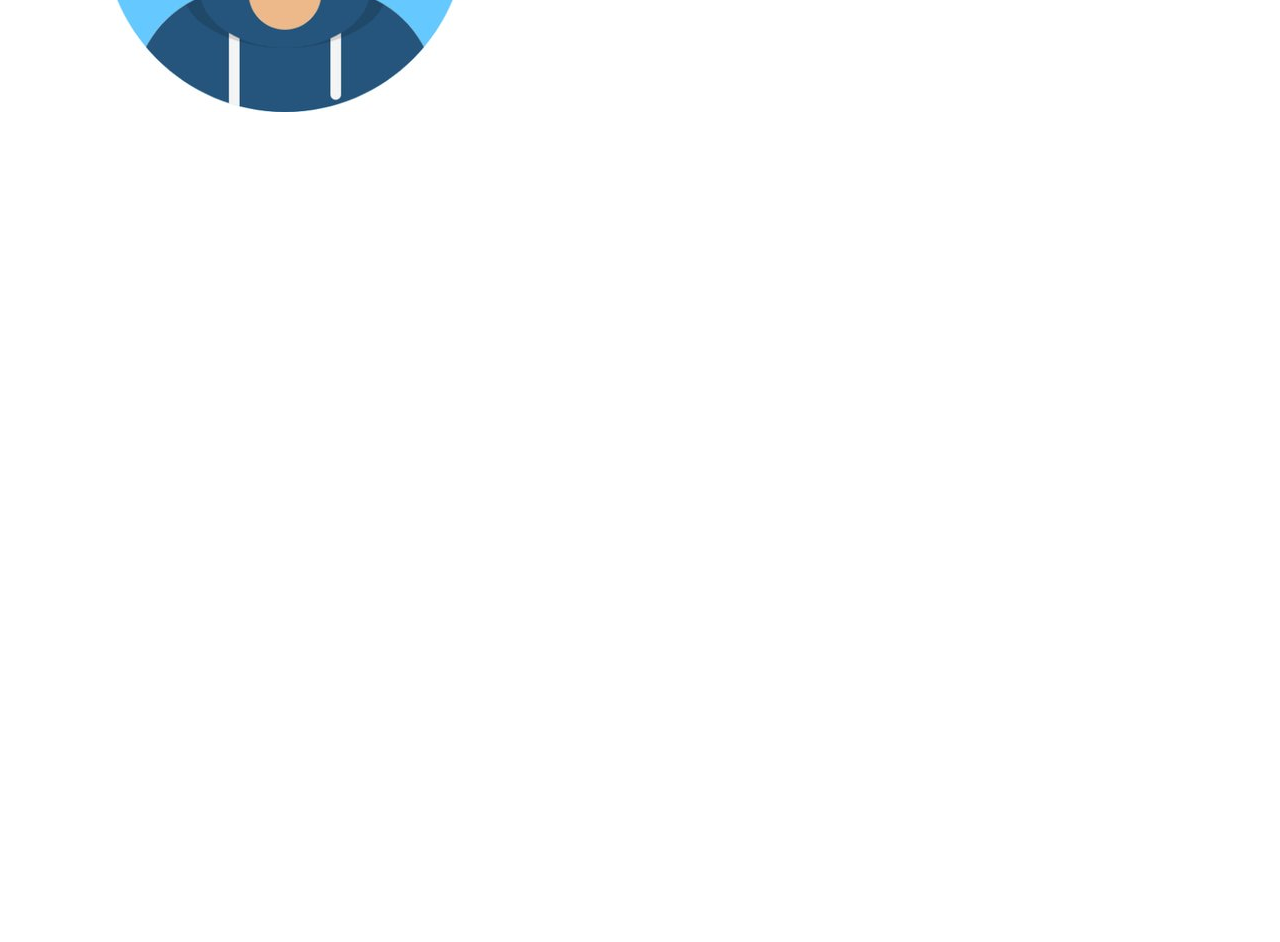
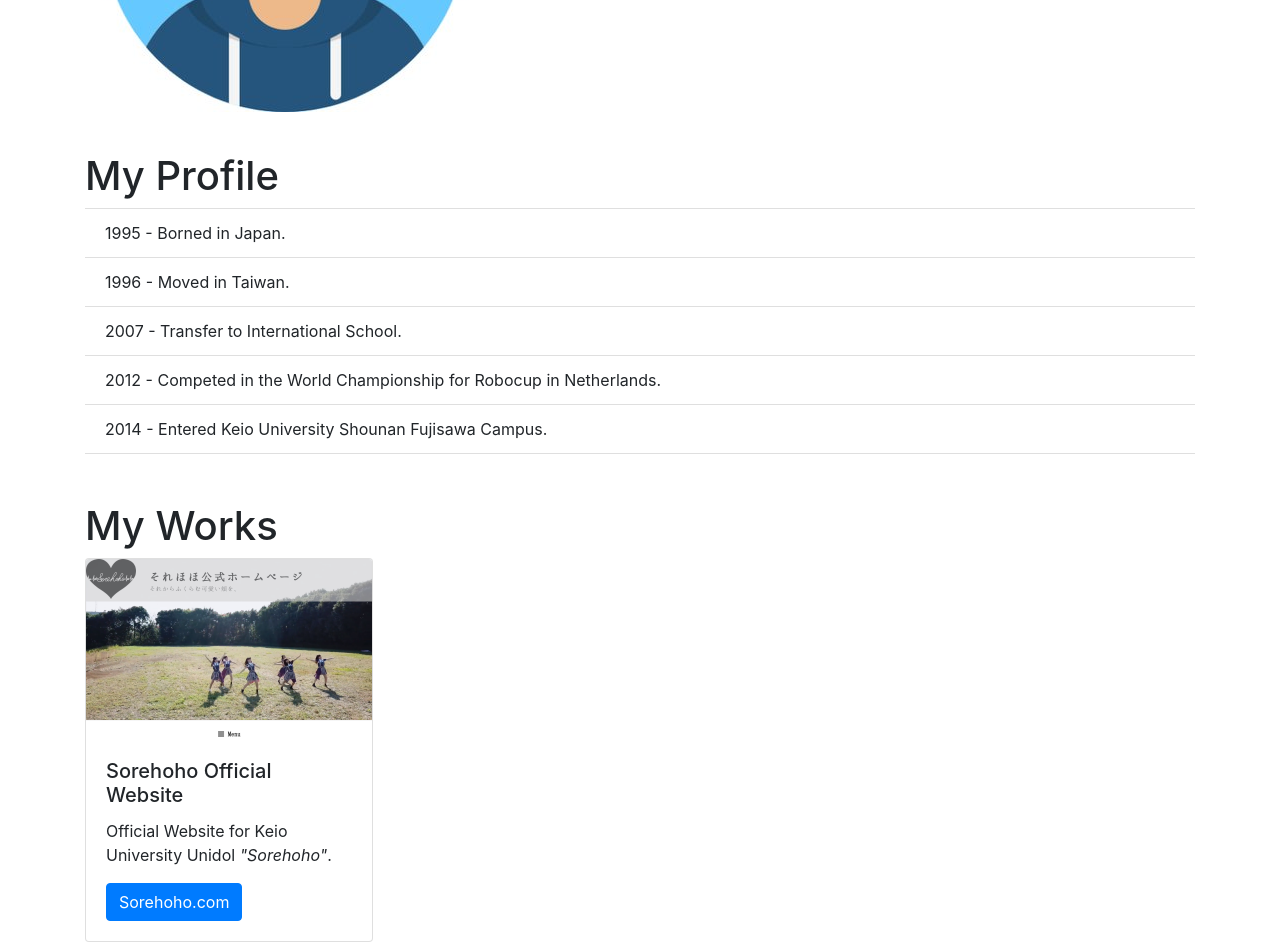
Before and after one commit to ShawnH-Code/Shawn.github.io, a plain HTML site: page index.html in a window 1280 px wide. Shown: the part 360-1302 px from the top of the page. Before the commit the page ends 800 px from the top, so only its background shows below. Drawn offline with nearby package versions, Linux system fonts and the light colour scheme.

Commit message:
profile-done

```diff
--- a/index.html
+++ b/index.html
@@ -62,10 +62,34 @@
           <a class="font-italic" href="http://wincar.co.jp">wincar, Inc.</a> as a SEO strategist and editor.</p>
       </div>
     </div>
+    <h1 class="pt-4">My Profile</h1>
+    <ul class="list-group list-group-flush">
+      <li class="list-group-item">
+        1995 - Borned in Japan.
+      </li>
+      <li class="list-group-item">
+        1996 - Moved in Taiwan.
+      </li>
+      <li class="list-group-item">
+        2007 - Transfer to International School.
+      </li>
+      <li class="list-group-item">
+        2012 - Competed in the World Championship for Robocup in Netherlands.
+      </li>
+      <li class="list-group-item">
+        2014 - Entered Keio University Shounan Fujisawa Campus.
+      </li>
+    </ul>
+    <h1 class="pt-5">My Works</h1>
+    <div class="card" style="width: 18rem;">
+      <img class="card-img-top" src="img/sorehoho.png" alt="Card image cap">
+      <div class="card-body">
+        <h5 class="card-title">Sorehoho Official Website</h5>
+        <p class="card-text">Official Website for Keio University Unidol <em>"Sorehoho"</em>.</p>
+        <a href="http://sorehoho.com/" class="btn btn-primary">Sorehoho.com</a>
+      </div>
+    </div>
   </div>
-
-
-
 
 
   <script src="https://ajax.googleapis.com/ajax/libs/jquery/1.11.2/jquery.min.js"></script>
```
Also changed, not shown: img/sorehoho.png (added).
